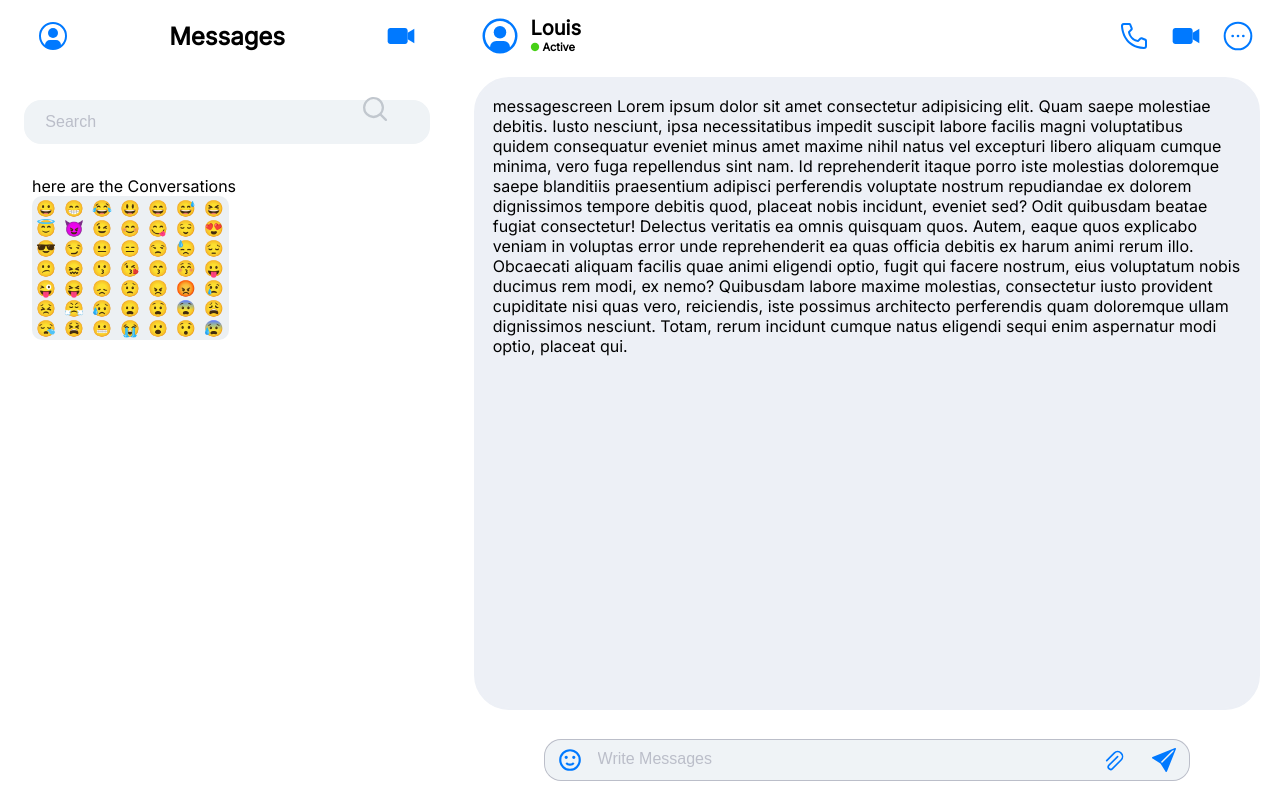
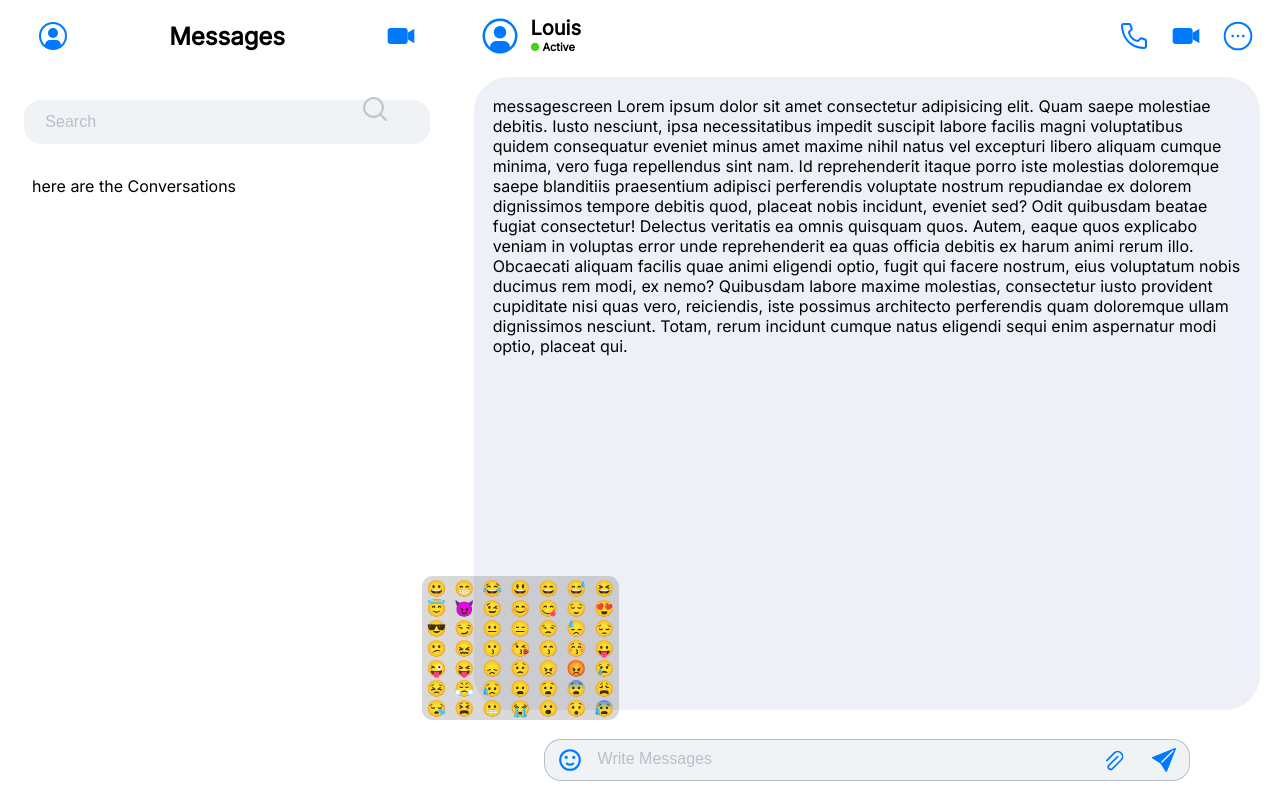
Before and after one commit to debankanmitra/Micro-services_Chat-application, a React (Vite) app in the folder chatApp/: page / in a window 1280 px wide. Built offline with nearby package versions, Linux system fonts and the light colour scheme.

Commit message:
jsksdfsf

```diff
--- a/chatApp/src/Writemessage/Emoji.jsx
+++ b/chatApp/src/Writemessage/Emoji.jsx
@@ -1,7 +1,7 @@
 import React from 'react'
 import styled from 'styled-components'
 
-const Div1 = styled.div`
+const Div1 = styled.div `
     width: 6%;
     height: 40px;
     display: grid;
@@ -16,7 +16,12 @@ const Div1 = styled.div`
 function Emojiicon() {
     return (
         <Div1>
-            <svg xmlns="http://www.w3.org/2000/svg" width="26" height="26" viewBox="0 0 24 24"><path fill="#0079FF"
+            <svg
+                xmlns="http://www.w3.org/2000/svg"
+                width="26"
+                height="26"
+                viewBox="0 0 24 24"><path
+                fill="#0079FF"
                 d="M20 12a8 8 0 0 0-8-8a8 8 0 0 0-8 8a8 8 0 0 0 8 8a8 8 0 0 0 8-8m2 0a10 10 0 0 1-10 10A10 10 0 0 1 2 12A10 10 0 0 1 12 2a10 10 0 0 1 10
             10M10 9.5c0 .8-.7 1.5-1.5 1.5S7 10.3 7 9.5S7.7 8 8.5 8s1.5.7 1.5 1.5m7 0c0 .8-.7 1.5-1.5 1.5S14 10.3 14 9.5S14.7 8 15.5 8s1.5.7 1.5 1.5m-5
             7.73c-1.75 0-3.29-.73-4.19-1.81L9.23 14c.45.72 1.52 1.23 2.77 1.23s2.32-.51 2.77-1.23l1.42 1.42c-.9 1.08-2.44 1.81-4.19 1.81Z"/></svg>
@@ -24,11 +29,13 @@ function Emojiicon() {
     )
 }
 
-const Emo = styled.div`
-    /* border: 1px solid black; */
+const Emo = styled.div `
+    position: fixed;
+    bottom: 10%;
+    left: 33%;
     padding: 2px 0px 2px 0px;
     border-radius: 10px;
-    background: #ecf0f3;
+    background: rgb(8 5 2 / 15%);
     width: 197px;
     height: 140px;
     overflow-y: scroll;
@@ -127,10 +134,9 @@ function Emoji() {
             <span>&#128590;</span>
             <span>&#128591;</span>
 
-
         </Emo>
     )
 }
 
 export default Emojiicon
-export { Emoji }
+export {Emoji}
--- a/chatApp/src/Writemessage/Writemessage.jsx
+++ b/chatApp/src/Writemessage/Writemessage.jsx
@@ -1,6 +1,7 @@
 import React from 'react'
 import styled from 'styled-components'
 import Emojiicon from './Emoji'
+import { Emoji } from './Emoji'
 
 const Div = styled.div`
     /* border: 2px solid green; */
@@ -60,9 +61,11 @@ const Div4 = styled.div`
 `
 function Writemessage() {
     return (
+
         <Div>
+            <Emoji/>
 
-            <Emojiicon/>
+            <Emojiicon />
 
             <Div2>
                 <Input type="text" placeholder="Write Messages" />
--- a/chatApp/src/chat_system/Conversations.jsx
+++ b/chatApp/src/chat_system/Conversations.jsx
@@ -11,7 +11,7 @@ const Div = styled.div `
 function Conversation() {
   return (
     <Div>here are the Conversations
-      <Emoji/>
+
     </Div>
   )
 }
```
